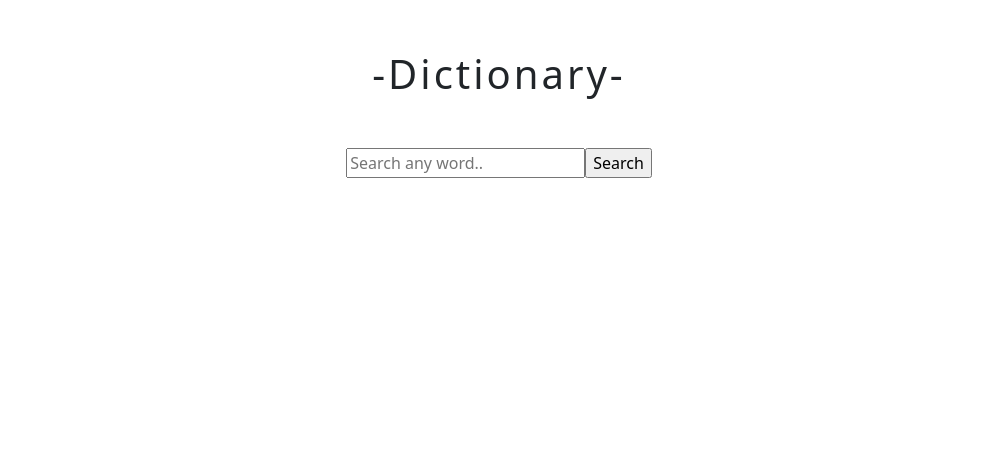
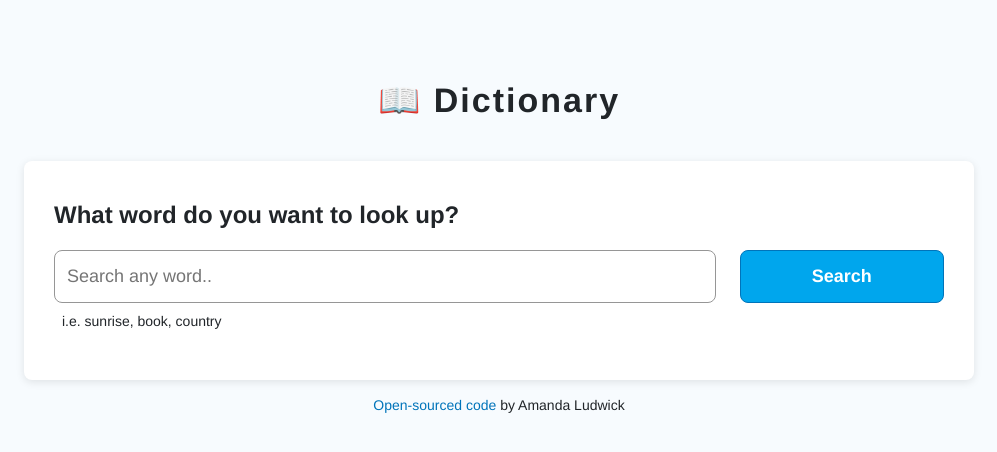
Before and after one commit to amandalynn1204/dictionary-react, a React (Create React App) app: page / in a window 1280 px wide. Shown: the top 452 px of the page, without its empty margins (141-1138 px from the left). Built offline with nearby package versions, Linux system fonts and the light colour scheme.

Commit message:
added styling

```diff
--- a/public/index.html
+++ b/public/index.html
@@ -8,7 +8,7 @@
     <link rel="manifest" href="%PUBLIC_URL%/manifest.json" />
     <title>Dictionary App</title>
   </head>
-  <body>
+  <body style="background-color: #f7fbfe">
     <div id="root"></div>
   </body>
 </html>
--- a/src/App.css
+++ b/src/App.css
@@ -1,4 +1,26 @@
+.App {
+  font-family: "Cerebri-Sans", Helvetica, Arial, sans-serif;
+  padding: 80px 0 120px;
+}
+
 .App h1 {
-  margin: 50px 0;
-  letter-spacing: 3px;
+  font-weight: bold;
+  letter-spacing: 2px;
+  font-size: 34px;
+  margin-bottom: 40px;
 }
+
+.App footer {
+  text-align: center;
+  font-size: 14px;
+  margin-top: 15px;
+}
+
+.App footer a {
+  color: #0074ba;
+  text-decoration: none;
+}
+
+.App footer a:hover {
+  text-decoration: underline;
+}
--- a/src/App.js
+++ b/src/App.js
@@ -4,9 +4,17 @@ import Dictionary from "./Dictionary";
 
 function App() {
   return (
-    <div className="App container">
-      <h1 className="text-center">-Dictionary-</h1>
-      <Dictionary />
+    <div className="App">
+      <div className="container">
+        <h1 className="text-center">📖 Dictionary</h1>
+        <Dictionary />
+        <footer>
+          <a href="https://github.com/amandalynn1204/dictionary-react">
+            Open-sourced code
+          </a>{" "}
+          by Amanda Ludwick
+        </footer>
+      </div>
     </div>
   );
 }
--- /dev/null
+++ b/src/Dictionary.css
@@ -0,0 +1,43 @@
+.Dictionary section {
+  background-color: white;
+  padding: 40px 30px;
+  margin: 10px auto;
+  border-radius: 8px;
+  box-shadow: 0 2px 8px rgba(0, 0, 0, 0.1);
+  max-width: 950px;
+}
+
+.Dictionary h2 {
+  font-weight: bold;
+  font-size: 24px;
+  margin-bottom: 20px;
+}
+
+.Dictionary input {
+  width: 100%;
+  padding: 12px;
+  font-size: 18px;
+  border-radius: 8px;
+}
+
+.Dictionary .search-bar {
+  border: 1px solid rgb(150, 150, 150);
+}
+
+.Dictionary .search-btn {
+  font-weight: bold;
+  border: 1px solid #0074ba;
+  color: white;
+  background: #00a6ed;
+  transition: all 150ms ease-in-out;
+}
+
+.Dictionary .search-btn:hover {
+  background: #0081d2;
+}
+
+.Dictionary .hints {
+  text-align: left;
+  margin: 8px;
+  font-size: 14px;
+}
--- a/src/Dictionary.js
+++ b/src/Dictionary.js
@@ -1,5 +1,6 @@
 import React, { useState } from "react";
 import axios from "axios";
+import "./Dictionary.css";
 import Results from "./Results";
 
 export default function Dictionary() {
@@ -28,14 +29,25 @@ export default function Dictionary() {
 
   return (
     <div className="Dictionary">
+      <section>
+        <h2>What word do you want to look up?</h2>
         <form onSubmit={search} className="text-center">
+          <div className="row">
+            <div className="col-sm-9">
               <input
                 type="search"
                 placeholder="Search any word.."
                 onChange={handleKeywordChange}
+                className="search-bar"
               />
-        <input type="submit" value="Search" />
+              <div className="hints">i.e. sunrise, book, country </div>
+            </div>
+            <div className="col-sm-3">
+              <input type="submit" value="Search" className="search-btn" />
+            </div>
+          </div>
         </form>
+      </section>
       <Results results={results} />
     </div>
   );
--- /dev/null
+++ b/src/Meaning.css
@@ -0,0 +1,10 @@
+.Meaning h3 {
+  font-weight: bold;
+  font-size: 26px;
+  margin-bottom: 25px;
+}
+
+.Meaning .example {
+  font-style: italic;
+  opacity: 0.7;
+}
--- a/src/Meaning.js
+++ b/src/Meaning.js
@@ -1,15 +1,16 @@
 import React from "react";
+import "./Meaning.css";
 import Synonyms from "./Synonyms";
 
 export default function Meaning(props) {
   return (
     <div className="Meaning">
-      <h3>{props.meaning.partOfSpeech}</h3>
-      <p>{props.meaning.definition}</p>
-      <p>
-        <em>{props.meaning.example}</em>
-      </p>
-      <Synonyms synonyms={props.meaning.synonyms} />
+      <section>
+        <h3>{props.meaning.partOfSpeech}</h3>
+        <p className="definition">{props.meaning.definition}</p>
+        <p className="example">{props.meaning.example}</p>
+        <Synonyms synonyms={props.meaning.synonyms} />
+      </section>
     </div>
   );
 }
--- /dev/null
+++ b/src/Results.css
@@ -0,0 +1,9 @@
+.Results .word {
+  font-size: 36px;
+}
+
+.Results .phonetic {
+  font-weight: bold;
+  margin: 0;
+  opacity: 0.8;
+}
--- a/src/Results.js
+++ b/src/Results.js
@@ -1,4 +1,5 @@
 import React from "react";
+import "./Results.css";
 import Meaning from "./Meaning";
 
 export default function Results(props) {
@@ -7,8 +8,10 @@ export default function Results(props) {
   } else {
     return (
       <div className="Results">
-        <h2>{props.results.word}</h2>
-        <p>/{props.results.phonetic}/</p>
+        <section>
+          <h2 className="word">{props.results.word}</h2>
+          <p className="phonetic">{props.results.phonetic}</p>
+        </section>
         {props.results.meanings.map(function (meaning, index) {
           if (index < 3) {
             return (
--- /dev/null
+++ b/src/Synonyms.css
@@ -0,0 +1,16 @@
+.Synonyms h4 {
+  font-size: 16px;
+  font-weight: bold;
+  margin-top: 40px;
+}
+
+.Synonyms ul {
+  padding: 0;
+  margin: 0;
+  list-style-type: none;
+}
+
+.Synonyms li {
+  display: inline-block;
+  margin-right: 20px;
+}
--- a/src/Synonyms.js
+++ b/src/Synonyms.js
@@ -1,15 +1,19 @@
 import React from "react";
+import "./Synonyms.css";
 
 export default function Synonyms(props) {
   if (props.synonyms === null) {
     return null;
   } else {
     return (
-      <ul className="Synonyms">
-        {props.synonyms.map(function (synonym, index) {
-          return <li key={index}>{synonym}</li>;
-        })}
-      </ul>
+      <div className="Synonyms">
+        <h4>Similar:</h4>
+        <ul className="Synonyms">
+          {props.synonyms.map(function (synonym, index) {
+            return <li key={index}>{synonym}</li>;
+          })}
+        </ul>
+      </div>
     );
   }
 }
```
Lines whose indentation alone changed are shown as unchanged.
